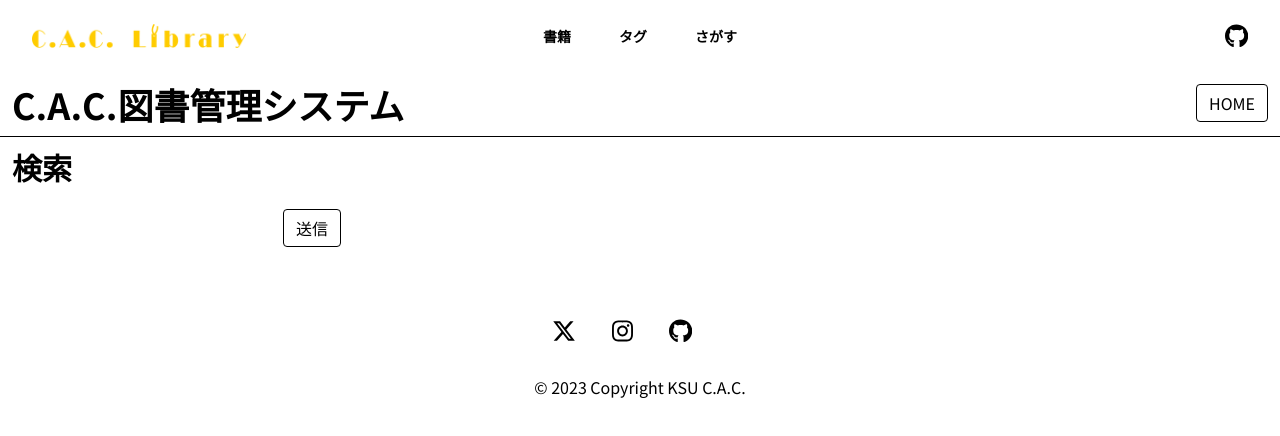
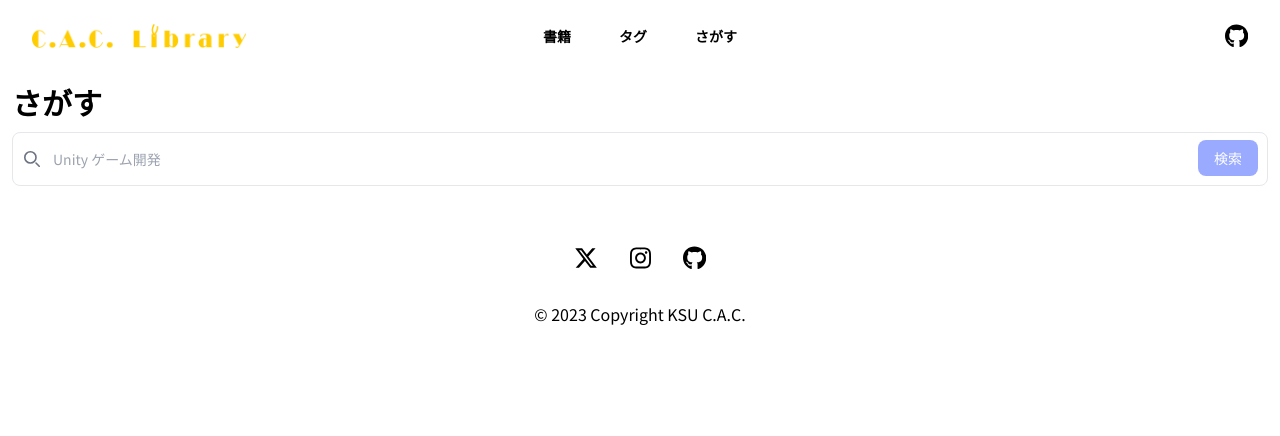
Before and after one commit to kazu51-gh/cac-library, a Next.js app: page /search in a window 1280 px wide. Shown: the top 436 px of the page. Built offline with nearby package versions, Linux system fonts and the light colour scheme.

Commit message:
pathの問題と検索ページ

```diff
--- a/src/app/globals.css
+++ b/src/app/globals.css
@@ -6,6 +6,7 @@
   --primary-color: #000;
   --secondary-color: #333;
   --primary-accent: #9af;
+  --primary-accent-bright: #bcf;
   --secondary-accent: #ee3;
   --primary-background: #fff;
   --secondary-background: #f6f6f6;
@@ -16,6 +17,7 @@
     --primary-color: #fff;
     --secondary-color: #eee;
     --primary-accent: #6af;
+    --primary-accent-bright: #7cf;
     --secondary-accent: #ee3;
     --primary-background: #333;
     --secondary-background: #3a3a3a;
@@ -50,6 +52,10 @@ body {
   background-color: var(--primary-accent);
 }
 
+.hover\:bg-accent-bright:hover {
+  background-color: var(--primary-accent-bright);
+}
+
 .material-symbols-outlined {
   font-variation-settings:
   'FILL' 0,
--- a/src/app/search/page.tsx
+++ b/src/app/search/page.tsx
@@ -5,6 +5,7 @@ import { basePath } from '../../../next.config'
 import Link from 'next/link';
 import { useState } from 'react';
 import { Book } from "@/types/book";
+import BookCard from "@/components/book_card";
 
 type BookList = Array<Book>;
 
@@ -31,34 +32,20 @@ export default function Home() {
 
   return (
     <div>
-      <header>
-        <div className='flex justify-between'>
-          <h1 className='text-4xl font-bold m-3'>C.A.C.図書管理システム</h1>
-          <div>
-            <Link
-              href='/'
-              className='bg-white border border-black rounded px-3 py-1.5 block text-center m-3'
-            >
-              HOME
-            </Link>
+      <main>
+        <h2 className='m-3 text-3xl font-bold'>さがす</h2>
+        <div className="m-3">
+
+          <div className="relative">
+              <div className="absolute inset-y-0 left-0 flex items-center pl-3 pointer-events-none">
+                  <svg className="w-4 h-4 text-gray-500 dark:text-gray-400" aria-hidden="true" xmlns="http://www.w3.org/2000/svg" fill="none" viewBox="0 0 20 20">
+                      <path stroke="currentColor" stroke-linecap="round" stroke-linejoin="round" stroke-width="2" d="m19 19-4-4m0-7A7 7 0 1 1 1 8a7 7 0 0 1 14 0Z"/>
+                  </svg>
+              </div>
+              <input onChange={handleChange} type="search" className="block w-full p-4 pl-10 text-sm border rounded-lg outline-none bg-primary" placeholder="Unity ゲーム開発" />
+              <button onClick={handleClick} type="submit" className="transition duration-150 ease-linear text-white absolute right-2.5 bottom-2.5 bg-accent hover:bg-accent-bright outline-none font-medium rounded-lg text-sm px-4 py-2">検索</button>
           </div>
-        </div>
-        <hr className='border-black' />
-      </header>
-      <main>
-        <h2 className='m-3 text-3xl font-bold'>検索</h2>
-        <div className='flex'>
-          <input
-            type='text'
-            className='m-3 p-1'
-            onChange={handleChange}
-          />
-          <input
-            className='bg-white border border-black rounded px-3 py-1.5 block text-center m-3 cursor-pointer'
-            type='submit'
-            value={'送信'}
-            onClick={handleClick}
-          />
+
         </div>
         {matchbooks.length === 0 &&
           <div className='m-3'>
@@ -73,20 +60,8 @@ export default function Home() {
         <div className="auto-rows-fr gap-2.5 grid grid-cols-4 m-3">
           {!firstShowPage &&
             matchbooks.map((book, index) => (
-              <div key={index} className='bg-white flex flex-col rounded-xl shadow-md'>
-                <h3 className='grow h-min m-3 text-xl'>{book.name}</h3>
-                <Image
-                  className='mx-auto w-4/5'
-                  src={`${BASE_PATH}${book.image}`}
-                  alt='noImage'
-                  width={600}
-                  height={800}
-                />
-                <div className='flex flex-col m-3'>
-                  <p>ISBN : {book.isbn}</p>
-                  <p>出版 : {book.publication}</p>
-                  <p>著者 : {book.author}</p>
-                </div>
+              <div key={index} className='flex flex-col'>
+                <BookCard book={book}></BookCard>
               </div>
             ))
           }
--- a/src/components/book_card.tsx
+++ b/src/components/book_card.tsx
@@ -2,6 +2,7 @@ import Image from 'next/image'
 import { basePath } from '../../next.config'
 import { Book } from "@/types/book";
 import Tooltip from "@/components/tooltip";
+import path from "path";
 
 const BASE_PATH = basePath ? basePath : '';
 
@@ -13,7 +14,7 @@ export default function BookCard({book}: {book: Book}) {
       </Tooltip>
       <Image
         className='mx-auto rounded-lg'
-        src={`${BASE_PATH}${book.image}`}
+        src={path.join(BASE_PATH, book.image)}
         alt='noImage'
         width={300}
         height={400}
--- a/src/components/footer.tsx
+++ b/src/components/footer.tsx
@@ -3,15 +3,15 @@ export default function Footer() {
     <footer className="flex flex-col items-center text-center">
       <div className="container pt-9">
         <div className="mb-4 flex justify-center">
-          <a href="https://twitter.com/c_a_c_official/" className="mr-9">
+          <a href="https://twitter.com/c_a_c_official/" className="mx-4">
             <svg className="fill-primary" xmlns="http://www.w3.org/2000/svg" height="1.5em" viewBox="0 0 512 512"><path d="M389.2 48h70.6L305.6 224.2 487 464H345L233.7 318.6 106.5 464H35.8L200.7 275.5 26.8 48H172.4L272.9 180.9 389.2 48zM364.4 421.8h39.1L151.1 88h-42L364.4 421.8z"/></svg>
           </a>
 
-          <a href="https://instagram.com/c_a_c_official/" className="mr-9">
+          <a href="https://instagram.com/c_a_c_official/" className="mx-4">
             <svg className="fill-primary" xmlns="http://www.w3.org/2000/svg" height="1.5em" viewBox="0 0 448 512"><path d="M224.1 141c-63.6 0-114.9 51.3-114.9 114.9s51.3 114.9 114.9 114.9S339 319.5 339 255.9 287.7 141 224.1 141zm0 189.6c-41.1 0-74.7-33.5-74.7-74.7s33.5-74.7 74.7-74.7 74.7 33.5 74.7 74.7-33.6 74.7-74.7 74.7zm146.4-194.3c0 14.9-12 26.8-26.8 26.8-14.9 0-26.8-12-26.8-26.8s12-26.8 26.8-26.8 26.8 12 26.8 26.8zm76.1 27.2c-1.7-35.9-9.9-67.7-36.2-93.9-26.2-26.2-58-34.4-93.9-36.2-37-2.1-147.9-2.1-184.9 0-35.8 1.7-67.6 9.9-93.9 36.1s-34.4 58-36.2 93.9c-2.1 37-2.1 147.9 0 184.9 1.7 35.9 9.9 67.7 36.2 93.9s58 34.4 93.9 36.2c37 2.1 147.9 2.1 184.9 0 35.9-1.7 67.7-9.9 93.9-36.2 26.2-26.2 34.4-58 36.2-93.9 2.1-37 2.1-147.8 0-184.8zM398.8 388c-7.8 19.6-22.9 34.7-42.6 42.6-29.5 11.7-99.5 9-132.1 9s-102.7 2.6-132.1-9c-19.6-7.8-34.7-22.9-42.6-42.6-11.7-29.5-9-99.5-9-132.1s-2.6-102.7 9-132.1c7.8-19.6 22.9-34.7 42.6-42.6 29.5-11.7 99.5-9 132.1-9s102.7-2.6 132.1 9c19.6 7.8 34.7 22.9 42.6 42.6 11.7 29.5 9 99.5 9 132.1s2.7 102.7-9 132.1z"/></svg>
           </a>
 
-          <a href="https://github.com/c-a-c" className="mr-9">
+          <a href="https://github.com/c-a-c" className="mx-4">
             <svg className="fill-primary" xmlns="http://www.w3.org/2000/svg" height="1.5em" viewBox="0 0 496 512"><path d="M165.9 397.4c0 2-2.3 3.6-5.2 3.6-3.3.3-5.6-1.3-5.6-3.6 0-2 2.3-3.6 5.2-3.6 3-.3 5.6 1.3 5.6 3.6zm-31.1-4.5c-.7 2 1.3 4.3 4.3 4.9 2.6 1 5.6 0 6.2-2s-1.3-4.3-4.3-5.2c-2.6-.7-5.5.3-6.2 2.3zm44.2-1.7c-2.9.7-4.9 2.6-4.6 4.9.3 2 2.9 3.3 5.9 2.6 2.9-.7 4.9-2.6 4.6-4.6-.3-1.9-3-3.2-5.9-2.9zM244.8 8C106.1 8 0 113.3 0 252c0 110.9 69.8 205.8 169.5 239.2 12.8 2.3 17.3-5.6 17.3-12.1 0-6.2-.3-40.4-.3-61.4 0 0-70 15-84.7-29.8 0 0-11.4-29.1-27.8-36.6 0 0-22.9-15.7 1.6-15.4 0 0 24.9 2 38.6 25.8 21.9 38.6 58.6 27.5 72.9 20.9 2.3-16 8.8-27.1 16-33.7-55.9-6.2-112.3-14.3-112.3-110.5 0-27.5 7.6-41.3 23.6-58.9-2.6-6.5-11.1-33.3 2.6-67.9 20.9-6.5 69 27 69 27 20-5.6 41.5-8.5 62.8-8.5s42.8 2.9 62.8 8.5c0 0 48.1-33.6 69-27 13.7 34.7 5.2 61.4 2.6 67.9 16 17.7 25.8 31.5 25.8 58.9 0 96.5-58.9 104.2-114.8 110.5 9.2 7.9 17 22.9 17 46.4 0 33.7-.3 75.4-.3 83.6 0 6.5 4.6 14.4 17.3 12.1C428.2 457.8 496 362.9 496 252 496 113.3 383.5 8 244.8 8zM97.2 352.9c-1.3 1-1 3.3.7 5.2 1.6 1.6 3.9 2.3 5.2 1 1.3-1 1-3.3-.7-5.2-1.6-1.6-3.9-2.3-5.2-1zm-10.8-8.1c-.7 1.3.3 2.9 2.3 3.9 1.6 1 3.6.7 4.3-.7.7-1.3-.3-2.9-2.3-3.9-2-.6-3.6-.3-4.3.7zm32.4 35.6c-1.6 1.3-1 4.3 1.3 6.2 2.3 2.3 5.2 2.6 6.5 1 1.3-1.3.7-4.3-1.3-6.2-2.2-2.3-5.2-2.6-6.5-1zm-11.4-14.7c-1.6 1-1.6 3.6 0 5.9 1.6 2.3 4.3 3.3 5.6 2.3 1.6-1.3 1.6-3.9 0-6.2-1.4-2.3-4-3.3-5.6-2z"/></svg>
           </a>
         </div>
--- a/src/components/header.tsx
+++ b/src/components/header.tsx
@@ -1,3 +1,4 @@
+import path from "path";
 import { basePath } from "../../next.config";
 
 const BASE_PATH = basePath ? basePath : "";
@@ -10,14 +11,14 @@ export default function Header() {
         <div className="flex lg:flex-1">
           <a>
             <span className="sr-only">C.A.C. Library</span>
-            <img className="h-6 w-auto" src={`${BASE_PATH}images/logo.png`} />
+            <img className="h-6 w-auto" src={path.join(BASE_PATH, "images/logo.png")} />
           </a>
         </div>
 
         <div  className="hidden lg:flex lg:gap-x-12" >
-          <a href="/" className="text-sm font-semibold leading-6 ">書籍</a>
-          <a href="/tags" className="text-sm font-semibold leading-6 ">タグ</a>
-          <a href="/search" className="text-sm font-semibold leading-6 ">さがす</a>
+          <a href={path.join(BASE_PATH, "/")} className="text-sm font-semibold leading-6 ">書籍</a>
+          <a href={path.join(BASE_PATH, "tags")} className="text-sm font-semibold leading-6 ">タグ</a>
+          <a href={path.join(BASE_PATH, "search")} className="text-sm font-semibold leading-6 ">さがす</a>
         </div>
 
         <div className="hidden lg:flex lg:flex-1 lg:justify-end">
```
